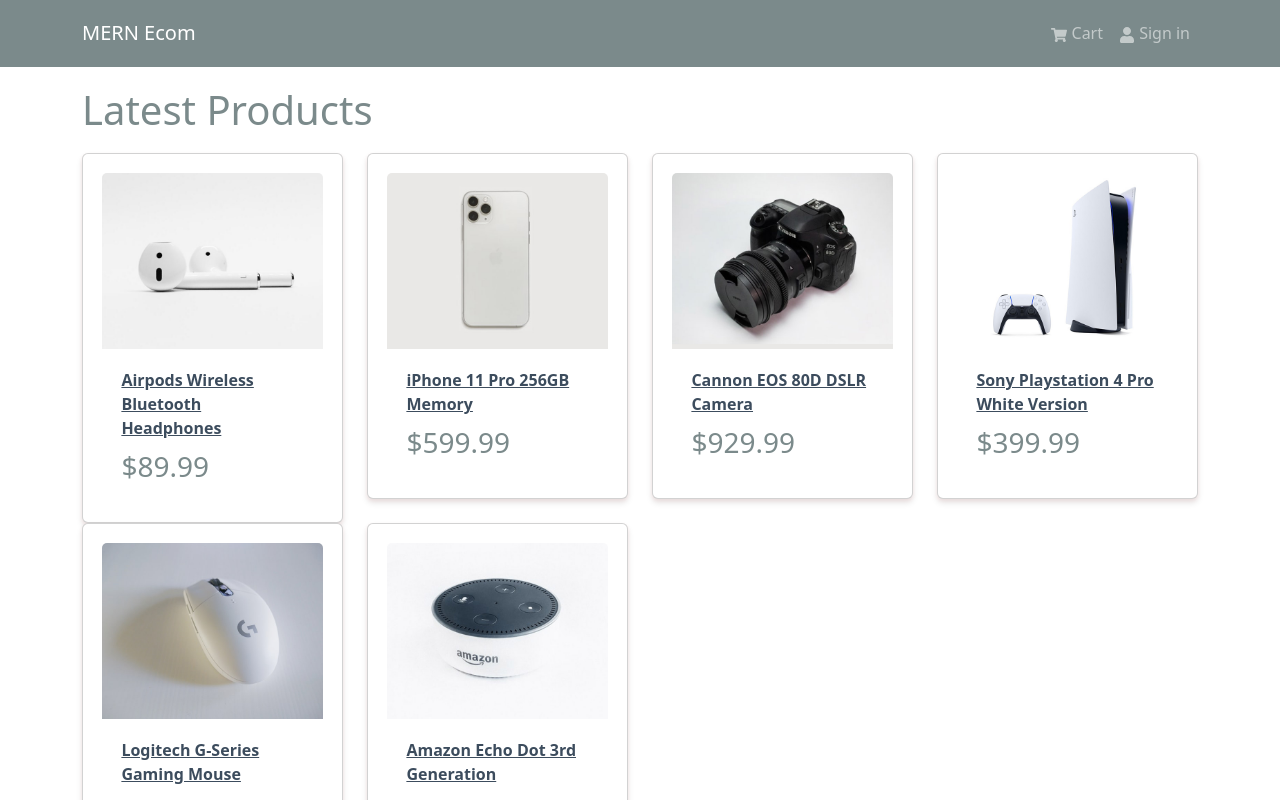
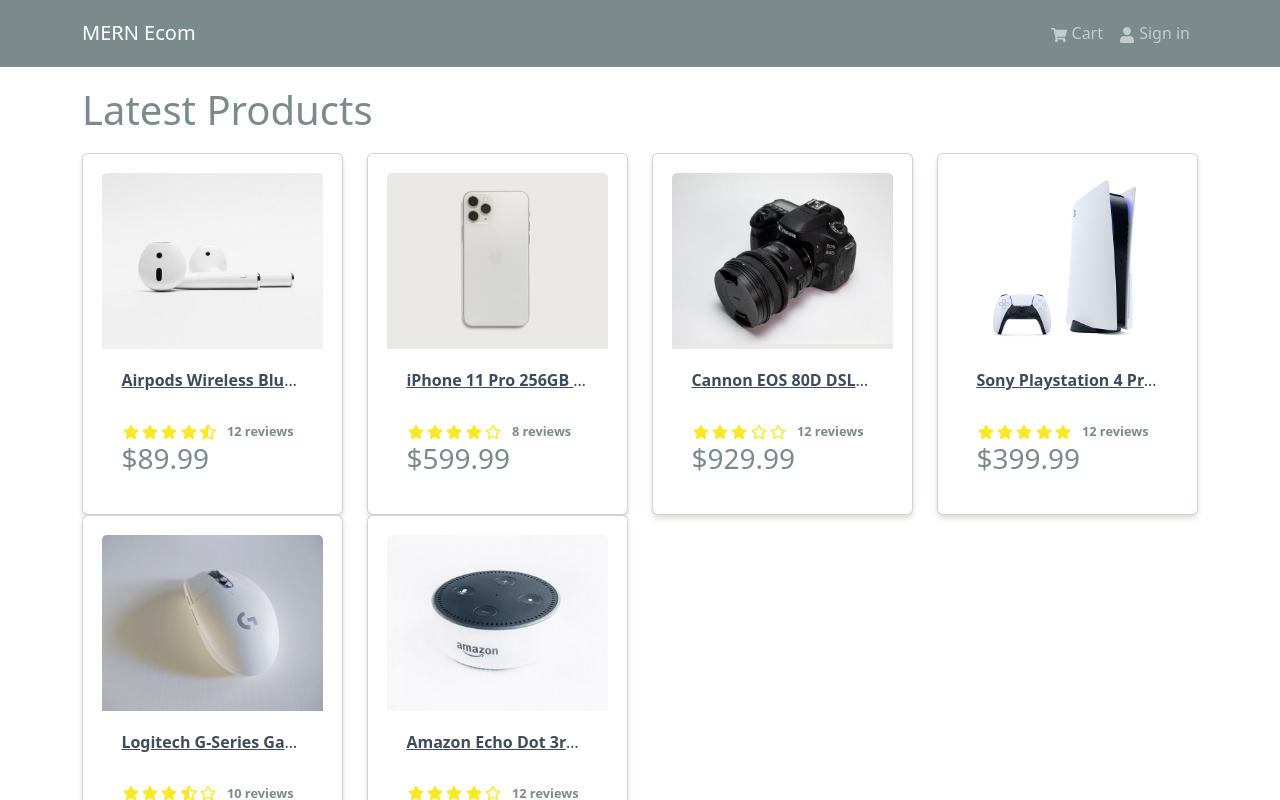
Before and after one commit to miasif/mern-ecommerce, a React (Vite) app in the folder frontend/: page / in a window 1280 px wide. Shown: the top 800 px of the page. Built offline with nearby package versions, Linux system fonts and the light colour scheme.

Commit message:
product rating design done

```diff
--- a/frontend/src/components/Product.jsx
+++ b/frontend/src/components/Product.jsx
@@ -2,6 +2,7 @@
 import React from "react";
 import { Card } from "react-bootstrap";
 import { Link } from "react-router-dom";
+import Rating from "./Rating";
 
 function Product({ product }) {
   const {
@@ -19,16 +20,19 @@
   return (
     <Card className="my=3 p-3 rounded">
       <Link to={`/product/${product._id}`}>
-        <Card.Img src={product.image} variant="top" />
+        <Card.Img src={image} variant="top" />
       </Link>
 
       <Card.Body>
-        <Link to={`/product/${product._id}`}>
-          <Card.Title as="div">
-            <strong>{product.name}</strong>
+        <Link to={`/product/${_id}`}>
+          <Card.Title as="div" className="product-title">
+            <strong>{name}</strong>
           </Card.Title>
         </Link>
-        <Card.Text as="h3">${product.price}</Card.Text>
+        <Card.Text as="div">
+          <Rating value={rating} text={`${numReviews} reviews `} />
+        </Card.Text>
+        <Card.Text as="h3">${price}</Card.Text>
       </Card.Body>
     </Card>
   );
--- /dev/null
+++ b/frontend/src/components/Rating.jsx
@@ -0,0 +1,61 @@
+import React from "react";
+import { FaRegStar, FaStar, FaStarHalfAlt } from "react-icons/fa";
+
+function Rating({ value, text }) {
+  return (
+    <div className="rating">
+      <span>
+        {value >= 1 ? (
+          <FaStar />
+        ) : value >= 0.5 ? (
+          <FaStarHalfAlt />
+        ) : (
+          <FaRegStar />
+        )}
+      </span>
+
+      <span>
+        {value >= 2 ? (
+          <FaStar />
+        ) : value >= 1.5 ? (
+          <FaStarHalfAlt />
+        ) : (
+          <FaRegStar />
+        )}
+      </span>
+
+      <span>
+        {value >= 3 ? (
+          <FaStar />
+        ) : value >= 2.5 ? (
+          <FaStarHalfAlt />
+        ) : (
+          <FaRegStar />
+        )}
+      </span>
+
+      <span>
+        {value >= 4 ? (
+          <FaStar />
+        ) : value >= 3.5 ? (
+          <FaStarHalfAlt />
+        ) : (
+          <FaRegStar />
+        )}
+      </span>
+
+      <span>
+        {value >= 5 ? (
+          <FaStar />
+        ) : value >= 4.5 ? (
+          <FaStarHalfAlt />
+        ) : (
+          <FaRegStar />
+        )}
+      </span>
+      <span className="rating-text">{text && text}</span>
+    </div>
+  );
+}
+
+export default Rating;
```
